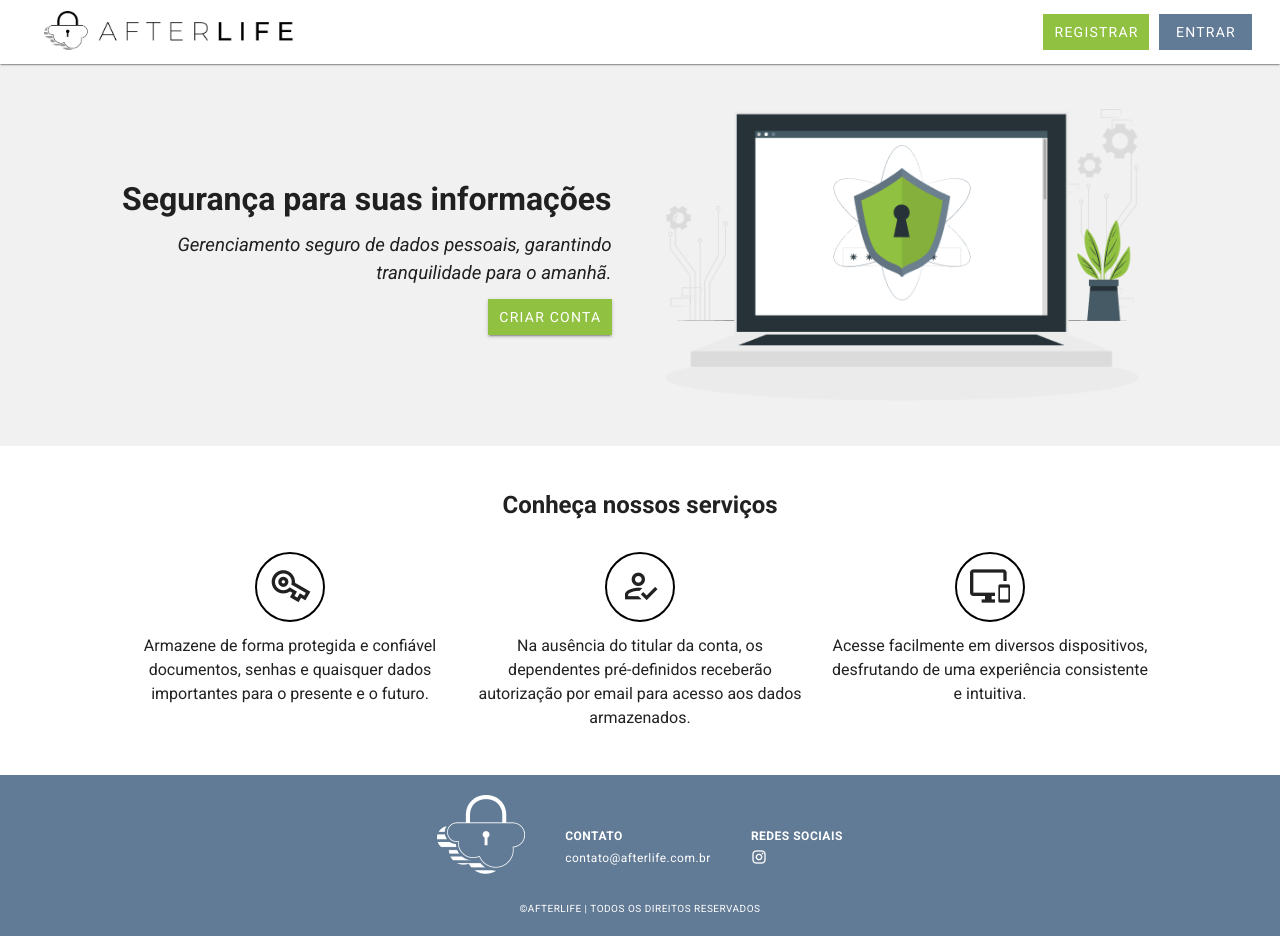
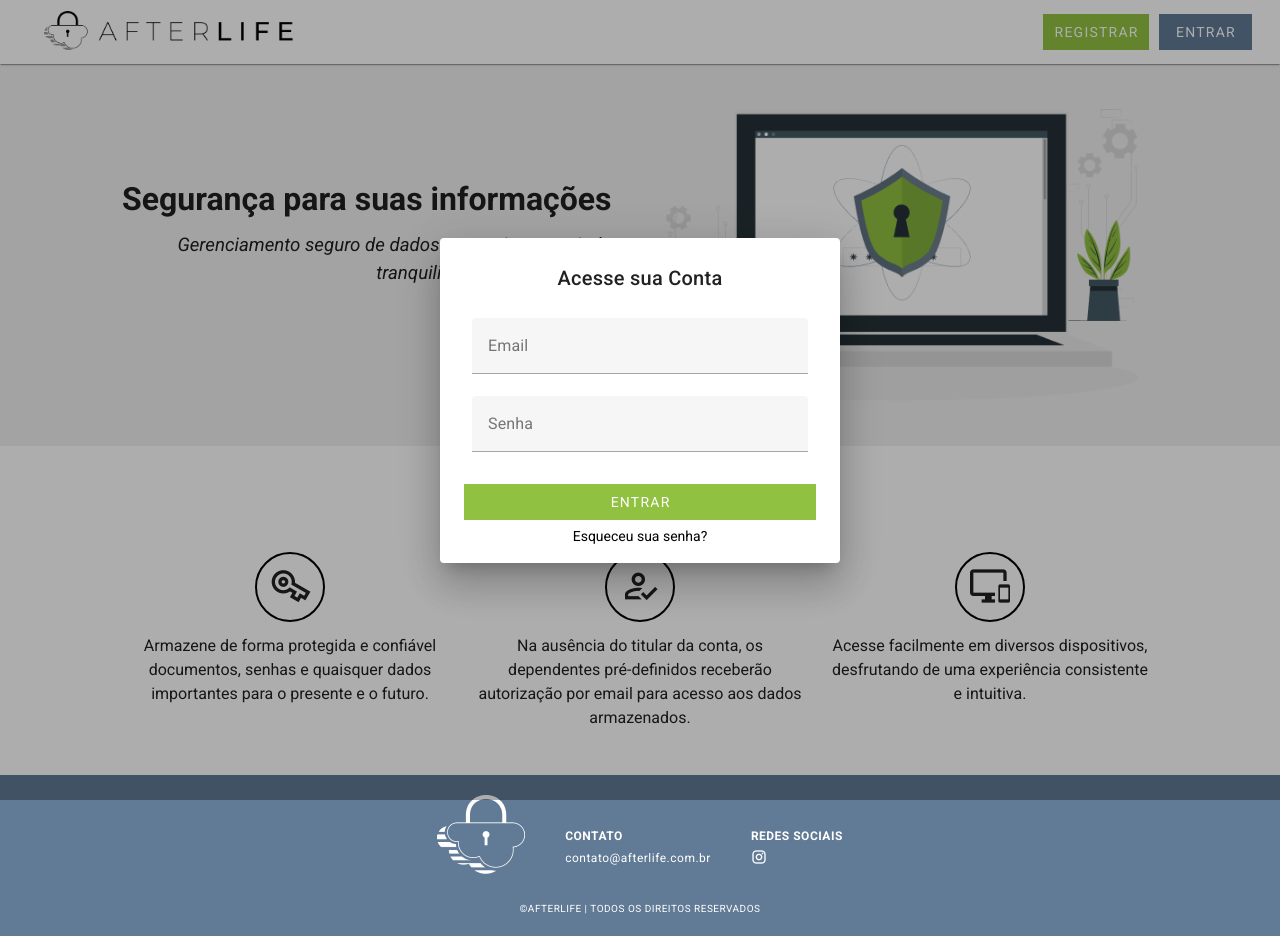
Before and after one commit to lucasmarques2907/afterlife, a Vue app in the folder frontend/: page / in a window 1280 px wide. Both pictures are taken after a click on the button "ENTRAR". After the commit the page ends 800 px from the top, so only its background shows below. Built offline with nearby package versions, Linux system fonts and the light colour scheme.

Commit message:
chore: modal login

```diff
--- /dev/null
+++ b/frontend/src/components/ModalLogin.vue
@@ -0,0 +1,68 @@
+<template>
+  <v-dialog v-model="dialog" max-width="400">
+    <v-card class="pa-4">
+      <v-card-title class="text-center">Acesse sua Conta</v-card-title>
+      <form @submit.prevent="submit">
+        <v-card-text class="pb-0">
+          <v-text-field label="Email" type="email" required></v-text-field>
+          <v-text-field label="Senha" type="password" required></v-text-field>
+        </v-card-text>
+        <v-card-actions class="pb-1">
+          <v-btn class="btn-entrar" rounded="0" text @click="closeDialog" block>Entrar</v-btn>
+        </v-card-actions>
+      </form>
+      <a class="text-center esqueceuSenha" href="#">Esqueceu sua senha?</a>
+    </v-card>
+  </v-dialog>
+</template>
+
+<script>
+export default {
+  name: 'ModalLogin',
+  props: {
+    showModal: {
+      type: Boolean,
+      default: false
+    },
+  },
+  data() {
+    return {
+      dialog: this.showModal,
+    };
+  },
+  watch: {
+    showModal(val) {
+      this.dialog = val;
+    },
+    dialog(val) {
+      if (!val) {
+        this.$emit('close');
+      }
+    }
+  },
+  methods: {
+    closeDialog() {
+      this.dialog = false;
+    },
+    submit() {
+
+    }
+  },
+};
+</script>
+
+<style scoped>
+.btn-entrar {
+  background-color: #91C141 !important;
+  color: white !important;
+  font-weight: bold !important;
+}
+.btn-entrar:hover {
+  background-color: #6d9232 !important;
+}
+.esqueceuSenha {
+  text-decoration: none;
+  color: black;
+  font-size: 14px;
+}
+</style>
--- a/frontend/src/components/NavbarHome.vue
+++ b/frontend/src/components/NavbarHome.vue
@@ -1,5 +1,5 @@
 <template>
-<div>
+  <div>
     <v-app-bar :elevation="1" scroll-behavior="hide" color="#fff" class="px-md-6">
       <v-app-bar-title>
         <a class="navbar-brand" href="#">
@@ -9,7 +9,7 @@
       <v-btn v-if="!isMobile" rounded="0" class="btn-registrar" @click="toggleDrawer" style="margin-right: 10px;">
         REGISTRAR
       </v-btn>
-      <v-btn v-if="!isMobile" rounded="0" class="btn-entrar" @click="toggleDrawer">
+      <v-btn v-if="!isMobile" rounded="0" class="btn-entrar" @click="openModalLogin">
         ENTRAR
       </v-btn>
       <v-app-bar-nav-icon v-if="isMobile" @click.stop="drawer = !drawer"></v-app-bar-nav-icon>
@@ -19,20 +19,27 @@
         <v-btn v-if="isMobile" rounded="0" class="btn-registrar btn-drawer" @click="toggleDrawer">
           REGISTRAR
         </v-btn>
-        <v-btn v-if="isMobile" rounded="0" class="btn-entrar btn-drawer" @click="toggleDrawer">
+        <v-btn v-if="isMobile" rounded="0" class="btn-entrar btn-drawer" @click="openModalLogin">
           ENTRAR
         </v-btn>
       </v-list>
     </v-navigation-drawer>
-</div>
+    <ModalLogin :showModal="showModalLogin" @close="closeModalLogin" />
+  </div>
 </template>
 
 <script>
+import ModalLogin from './ModalLogin.vue';
+
 export default {
   name: 'NavbarHome',
+  components: {
+    ModalLogin
+  },
   data() {
     return {
       drawer: false,
+      showModalLogin: false,
     };
   },
   computed: {
@@ -47,6 +54,12 @@ export default {
     toggleDrawer() {
       this.drawer = !this.drawer;
     },
+    openModalLogin() {
+      this.showModalLogin = true;
+    },
+    closeModalLogin() {
+      this.showModalLogin = false;
+    }
   },
 };
 </script>
@@ -64,7 +77,7 @@ export default {
 .btn-entrar {
   background-color: #617A95 !important;
   color: white !important;
-  font-weight: bold !important;
+  font-weight: 900 !important;
 }
 .btn-registrar:hover {
   background-color: #6d9232 !important;
@@ -73,7 +86,10 @@ export default {
   background-color: #4d6279 !important;
 }
 .btn-drawer {
-width: 150px;
-margin: 5px auto;
+  width: 150px;
+  margin: 5px auto;
+}
+.v-navigation-drawer__scrim {
+  height: 0;
 }
 </style>
```
